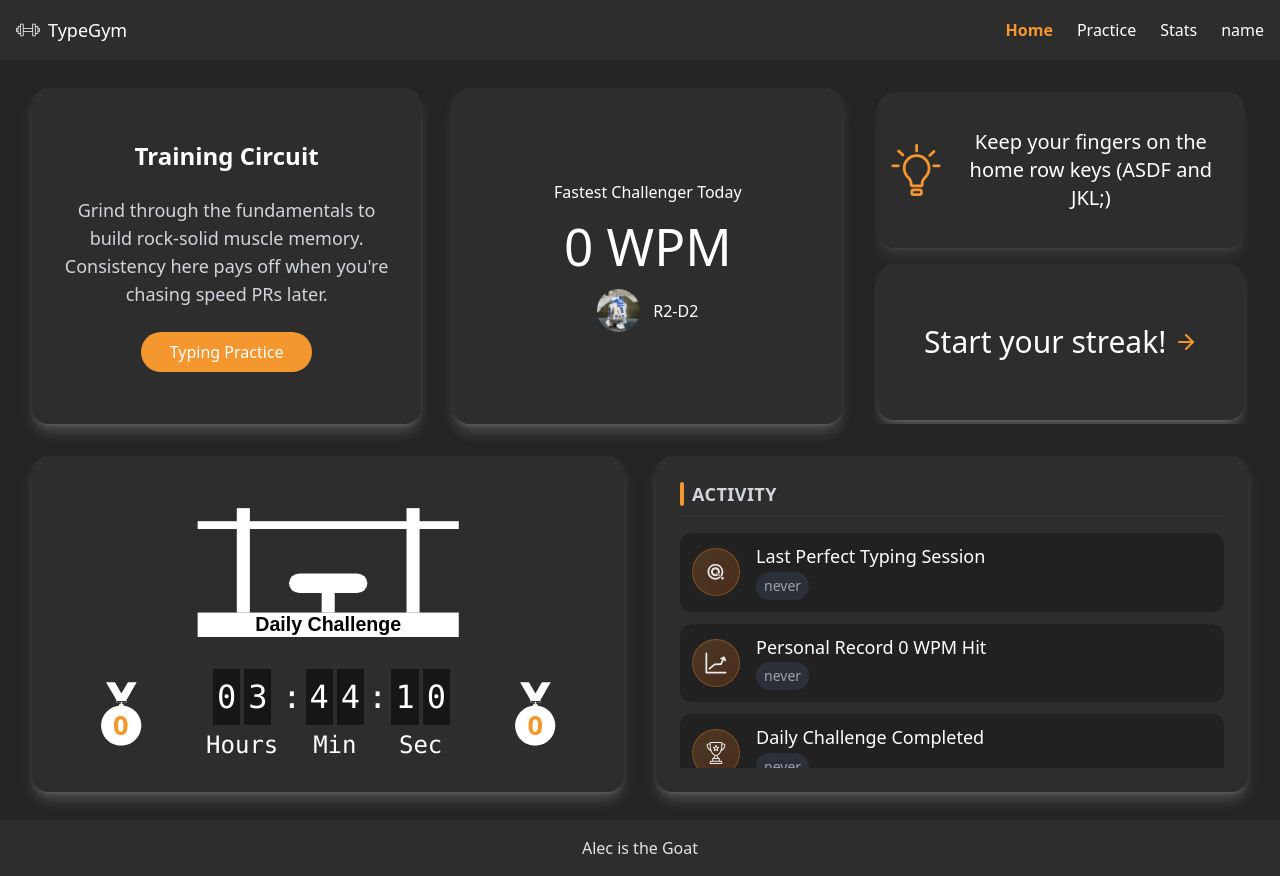
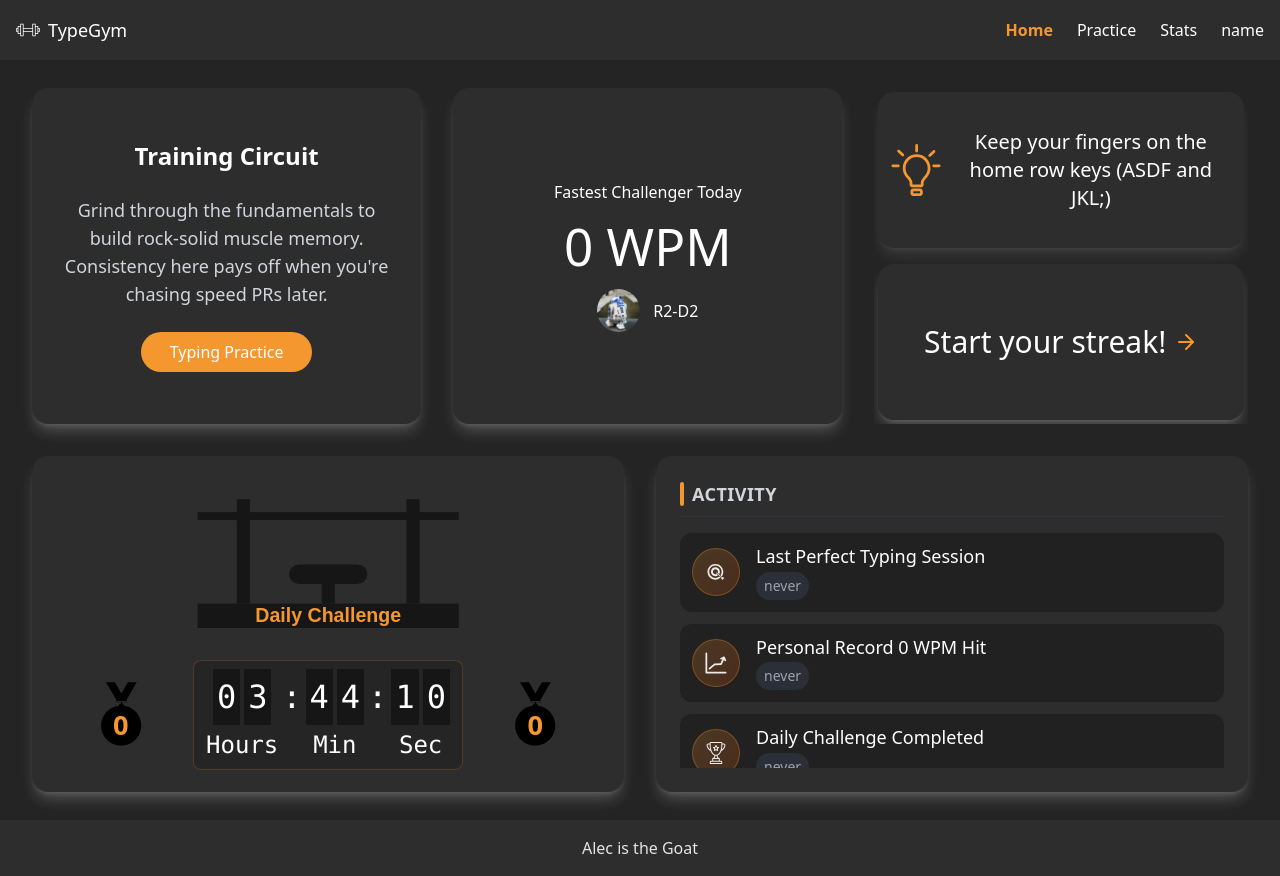
Before and after one commit to alecnhance/TypingGymV2, a React (Vite) app: page /home in a window 1280 px wide. Built offline with nearby package versions, Linux system fonts and the light colour scheme; no server answers; sample sign-in values are in the browser's storage.

Commit message:
changing daily promotion, now black

```diff
--- a/src/components/home_components/BenchPressWidget.jsx
+++ b/src/components/home_components/BenchPressWidget.jsx
@@ -32,23 +32,23 @@ const BenchPressWidget = () => {
     >
         <svg viewBox="25 33 250 97" className="w-full h-full">
         {/* Bench */}
-        <rect x="50" y="120" width="200" height="20" fill="#FFFFFF" />
-        <text x="150" y="134" textAnchor="middle" fill="black" fontSize="15" fontFamily="sans-serif" fontWeight="bold">
+        <rect x="50" y="120" width="200" height="20" fill="#161616" />
+        <text x="150" y="134" textAnchor="middle" fill="#F5972F" fontSize="15" fontFamily="sans-serif" fontWeight="bold">
             Daily Challenge
         </text>
 
         {/* Stands */}
-        <rect x="80" y="40" width="10" height="80" fill="#FFFFFF" />
-        <rect x="210" y="40" width="10" height="80" fill="#FFFFFF" />
+        <rect x="80" y="40" width="10" height="80" fill="#161616" />
+        <rect x="210" y="40" width="10" height="80" fill="#161616" />
 
         {/* Bar */}
-        <rect x="50" y="50" width="200" height="6" fill="#FFFFFF" />
+        <rect x="50" y="50" width="200" height="6" fill="#161616" />
 
         {/* Seat bar */}
-        <rect x="145" y="100" width="10" height="20" fill="#FFFFFF" />
+        <rect x="145" y="100" width="10" height="20" fill="#161616" />
 
         {/* Seat */}
-        <rect x="120" y="90" width="60" height="15" rx="8" ry="8" fill="#FFFFFF" />
+        <rect x="120" y="90" width="60" height="15" rx="8" ry="8" fill="#161616" />
 
         {/* Left Weights */}
         <motion.rect
--- a/src/components/home_components/DailyPromotion.jsx
+++ b/src/components/home_components/DailyPromotion.jsx
@@ -23,16 +23,12 @@ const DailyStreak = ({ isHovered }) => {
         return streak;
     };
     return (
-        <motion.div
-            animate={isHovered ? { rotate: [0, 5, -5, 5, 0], scale: [1, 1.2, 1.3, 1.2, 1] } : { rotate: 0, scale: 1 }}
-            transition={isHovered ? { repeat: Infinity, duration: 1 } : { duration: 0.3 }}
-            className="hidden lg:block relative w-[6vh]"
-        >
-            <img src={medal} className='invert'/>
+        <div className="hidden lg:block relative w-[6vh]">
+            <img src={medal} className=''/>
             <div className='absolute inset-0 flex items-center justify-center text-navOrange text-[1.7em] font-bold translate-y-[1.3vh]'>
                 {getStreak()}
             </div>
-        </motion.div>
+        </div>
     );
 };
 
@@ -52,7 +48,9 @@ const DailyPromotion = () => {
             <div className='w-[85%] items-center justify-center'>
                 <div className='flex w-full items-center justify-center lg:justify-between'>
                     <DailyStreak isHovered={hovering}/>
-                    <Countdown />
+                    <div className='px-3 py-2 rounded-lg bg-mainBackground/30 border border-navOrange/20'>
+                        <Countdown />
+                    </div>
                     <DailyStreak isHovered={hovering}/>
                 </div>
             </div>
```
